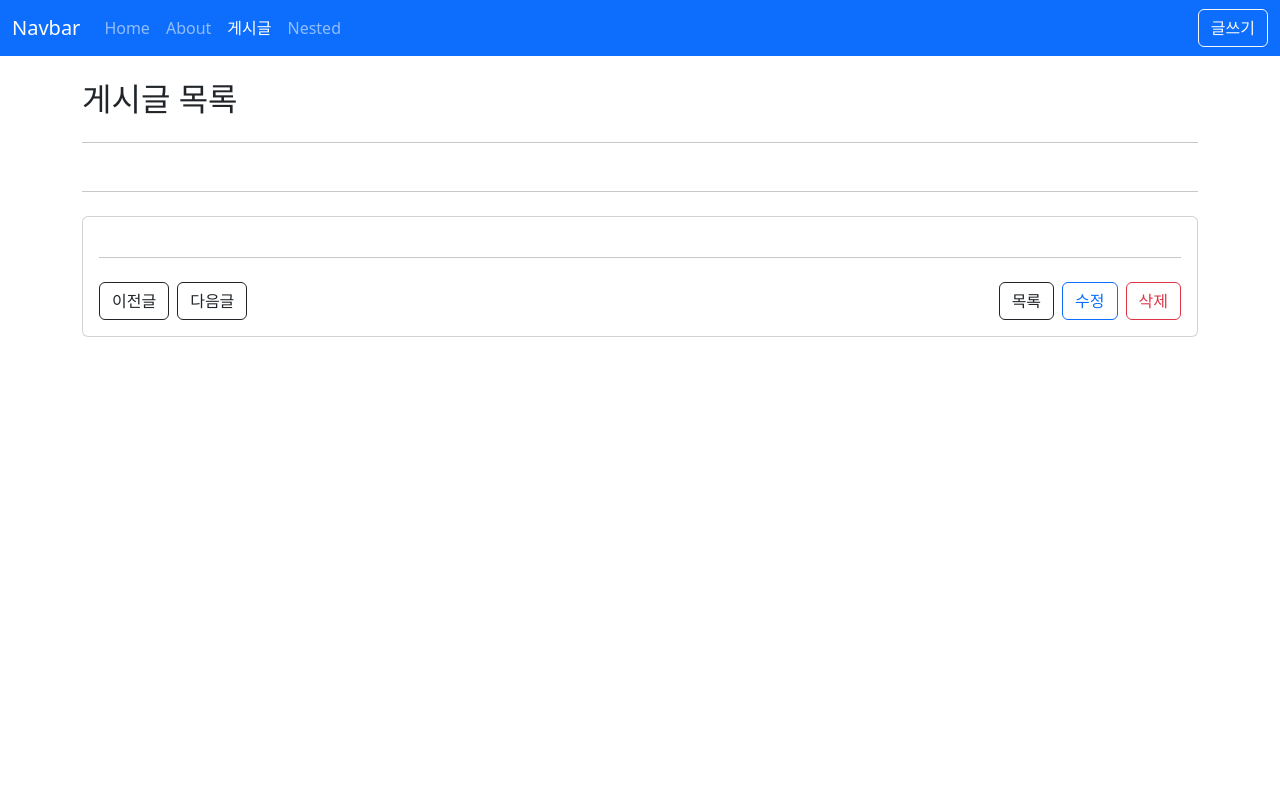
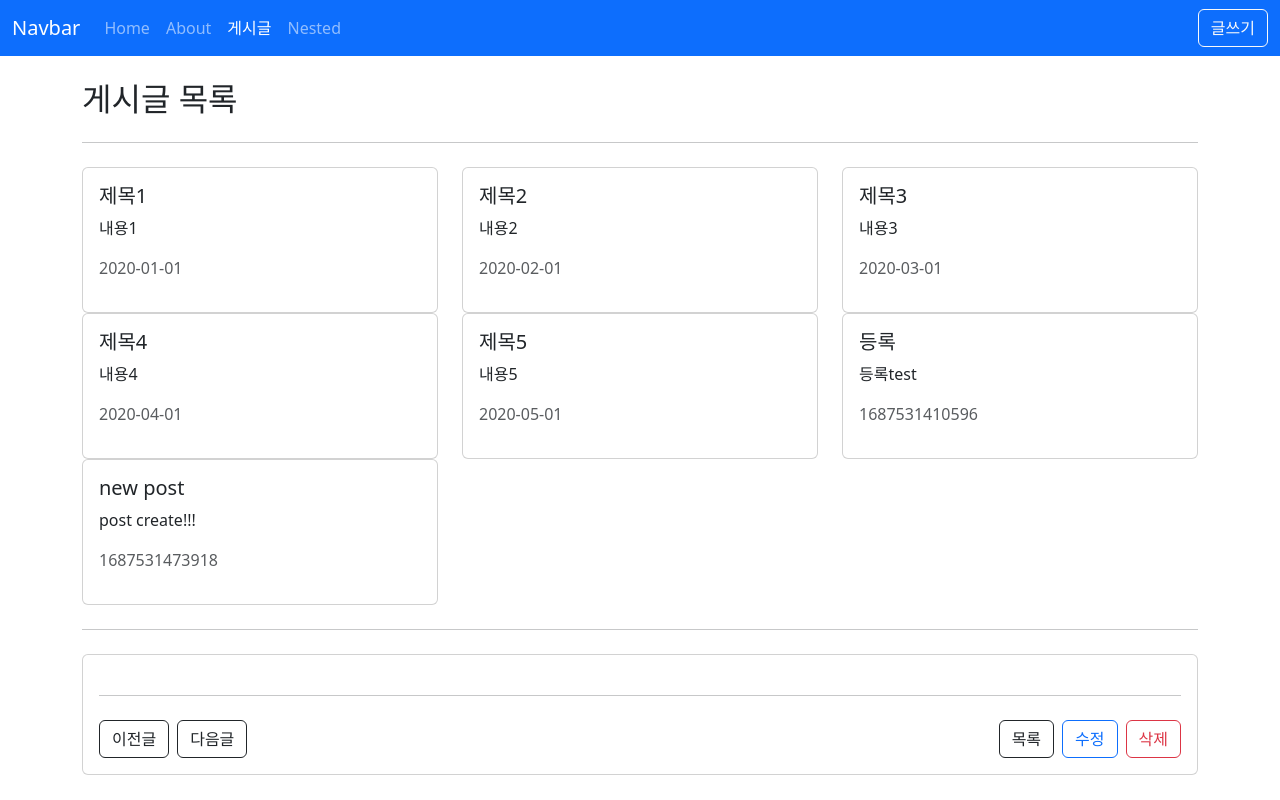
Before and after one commit to kimsolee95/vue-practice, a Vue app in the folder vue3-practice/vue-chapter1/vue3-posts/: page /posts in a window 1280 px wide. Built offline with nearby package versions, Linux system fonts and the light colour scheme; data requests are answered from the project's data file.

Commit message:
feat: create post 기능 추가

```diff
--- a/vue3-practice/vue-chapter1/vue3-posts/db.json
+++ b/vue3-practice/vue-chapter1/vue3-posts/db.json
@@ -1,9 +1,46 @@
 {
   "posts": [
-    { "id": 1, "title": "제목1", "content": "내용1", "createdAt": "2020-01-01" },
-    { "id": 2, "title": "제목2", "content": "내용2", "createdAt": "2020-02-01" },
-    { "id": 3, "title": "제목3", "content": "내용3", "createdAt": "2020-03-01" },
-    { "id": 4, "title": "제목4", "content": "내용4", "createdAt": "2020-04-01" },
-    { "id": 5, "title": "제목5", "content": "내용5", "createdAt": "2020-05-01" }
+    {
+      "id": 1,
+      "title": "제목1",
+      "content": "내용1",
+      "createdAt": "2020-01-01"
+    },
+    {
+      "id": 2,
+      "title": "제목2",
+      "content": "내용2",
+      "createdAt": "2020-02-01"
+    },
+    {
+      "id": 3,
+      "title": "제목3",
+      "content": "내용3",
+      "createdAt": "2020-03-01"
+    },
+    {
+      "id": 4,
+      "title": "제목4",
+      "content": "내용4",
+      "createdAt": "2020-04-01"
+    },
+    {
+      "id": 5,
+      "title": "제목5",
+      "content": "내용5",
+      "createdAt": "2020-05-01"
+    },
+    {
+      "title": "등록",
+      "content": "등록test",
+      "createdAt": 1687531410596,
+      "id": 6
+    },
+    {
+      "title": "new post",
+      "content": "post create!!!",
+      "createdAt": 1687531473918,
+      "id": 7
+    }
   ]
 }
--- a/vue3-practice/vue-chapter1/vue3-posts/src/views/posts/PostCreateView.vue
+++ b/vue3-practice/vue-chapter1/vue3-posts/src/views/posts/PostCreateView.vue
@@ -3,14 +3,14 @@
     <h2>게시글 등록</h2>
     <hr class="my-4" />
 
-    <form @submit.prevent>
+    <form @submit.prevent="savePost">
       <div class="mb-3">
-        <label for="title" class="form-label">Email address</label>
-        <input type="text" class="form-control" id="title" />
+        <label for="title" class="form-label">제목</label>
+        <input v-model="form.title" type="text" class="form-control" id="title" />
       </div>
       <div class="mb-3">
-        <label for="content" class="form-label">Example textarea</label>
-        <textarea class="form-control" id="content" rows="3"></textarea>
+        <label for="content" class="form-label">내용</label>
+        <textarea v-model="form.content" class="form-control" id="content" rows="3"></textarea>
       </div>
 
       <div class="pt-4">
@@ -22,8 +22,28 @@
 </template>
 <script setup>
 import { useRouter } from 'vue-router'
+import { createPost } from '@/api/posts'
+
+import { ref } from 'vue'
 
 const router = useRouter()
+const form = ref({
+  title: null,
+  content: null
+})
+
+const savePost = () => {
+  try {
+    const data = {
+      ...form.value,
+      createdAt: Date.now()
+    }
+    createPost(data)
+    router.push({ name: 'PostList' })
+  } catch (error) {
+    console.log(error)
+  }
+}
 
 const goListPage = () => router.push({ name: 'PostList' })
 </script>
--- a/vue3-practice/vue-chapter1/vue3-posts/src/views/posts/PostListView.vue
+++ b/vue3-practice/vue-chapter1/vue3-posts/src/views/posts/PostListView.vue
@@ -38,16 +38,9 @@ onMounted(() => {
 })
 
 const fetchPosts = async () => {
-  // getPosts()
-  //   .then((response) => {
-  //     console.log('response-->', response)
-  //   })
-  //   .catch((error) => {
-  //     console.log(error)
-  //   })
-
-  const response = await getPosts()
-  console.dir(response)
+  const { data } = await getPosts()
+  posts.value = data
+  // ({ data: posts.value } = await getPosts());
 }
 
 const goPage = (postId) => {
```
